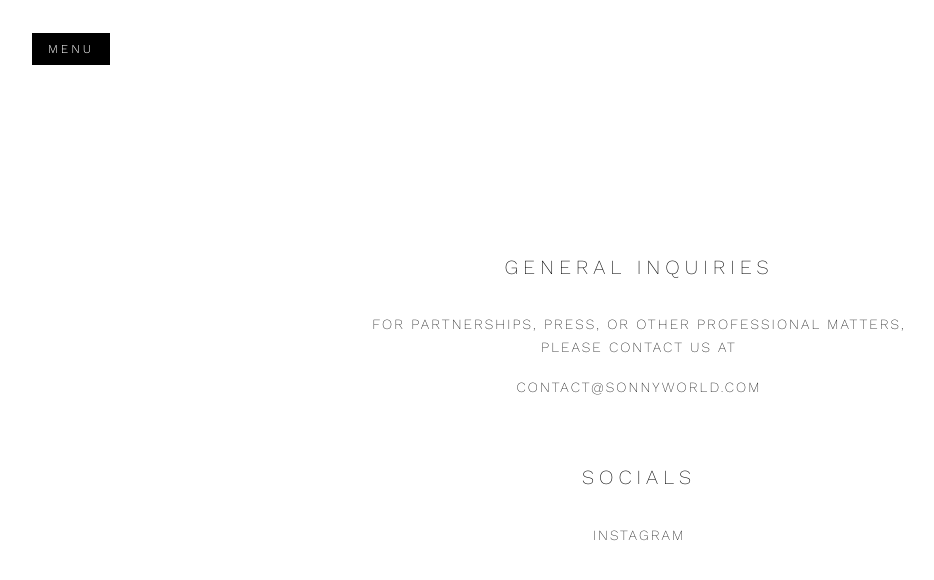
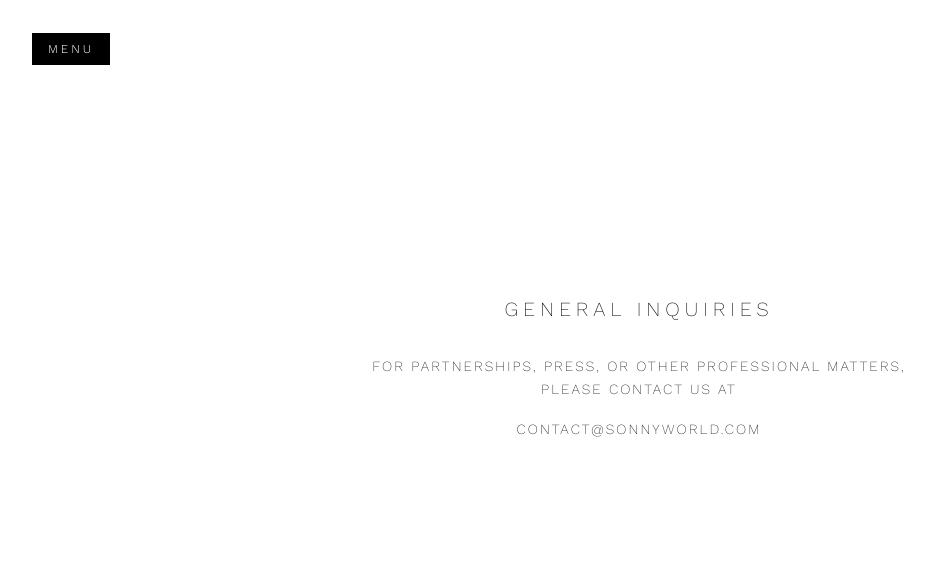
Before and after one commit to SonnyGrootscholten/sonny, a React (Vite) app: page /contact in a window 1280 px wide. Shown: the top 580 px of the page, without its empty margins (1-935 px from the left). Built offline with nearby package versions, Linux system fonts and the light colour scheme; the HTML template or start-up script is replaced by a standard one.

Commit message:
Visual edit in Lovable
Edited UI in Lovable

```diff
--- a/src/pages/Contact.tsx
+++ b/src/pages/Contact.tsx
@@ -1,8 +1,6 @@
 import { SlideOutMenu } from "@/components/SlideOutMenu";
-
 const Contact = () => {
-  return (
-    <div className="relative min-h-screen bg-background flex flex-col items-center justify-center overflow-hidden">
+  return <div className="relative min-h-screen bg-background flex flex-col items-center justify-center overflow-hidden">
       <SlideOutMenu />
 
       <main className="flex flex-col items-center justify-center flex-1 w-full px-8 py-20 max-w-4xl">
@@ -15,31 +13,17 @@ const Contact = () => {
             FOR PARTNERSHIPS, PRESS, OR OTHER PROFESSIONAL MATTERS,<br />
             PLEASE CONTACT US AT
           </p>
-          <a
-            href="mailto:contact@sonnyworld.com"
-            className="text-sm font-extralight tracking-wide text-foreground hover:opacity-50 transition-opacity duration-luxury"
-          >
+          <a href="mailto:contact@sonnyworld.com" className="text-sm font-extralight tracking-wide text-foreground hover:opacity-50 transition-opacity duration-luxury">
             CONTACT@SONNYWORLD.COM
           </a>
         </section>
 
         {/* Socials Section */}
         <section className="text-center">
-          <h2 className="text-xl font-extralight tracking-ultra text-foreground mb-8">
-            SOCIALS
-          </h2>
-          <a
-            href="https://instagram.com/sonny"
-            target="_blank"
-            rel="noopener noreferrer"
-            className="text-sm font-extralight tracking-wide text-foreground hover:opacity-50 transition-opacity duration-luxury"
-          >
-            INSTAGRAM
-          </a>
+
+
         </section>
       </main>
-    </div>
-  );
+    </div>;
 };
-
 export default Contact;
```
